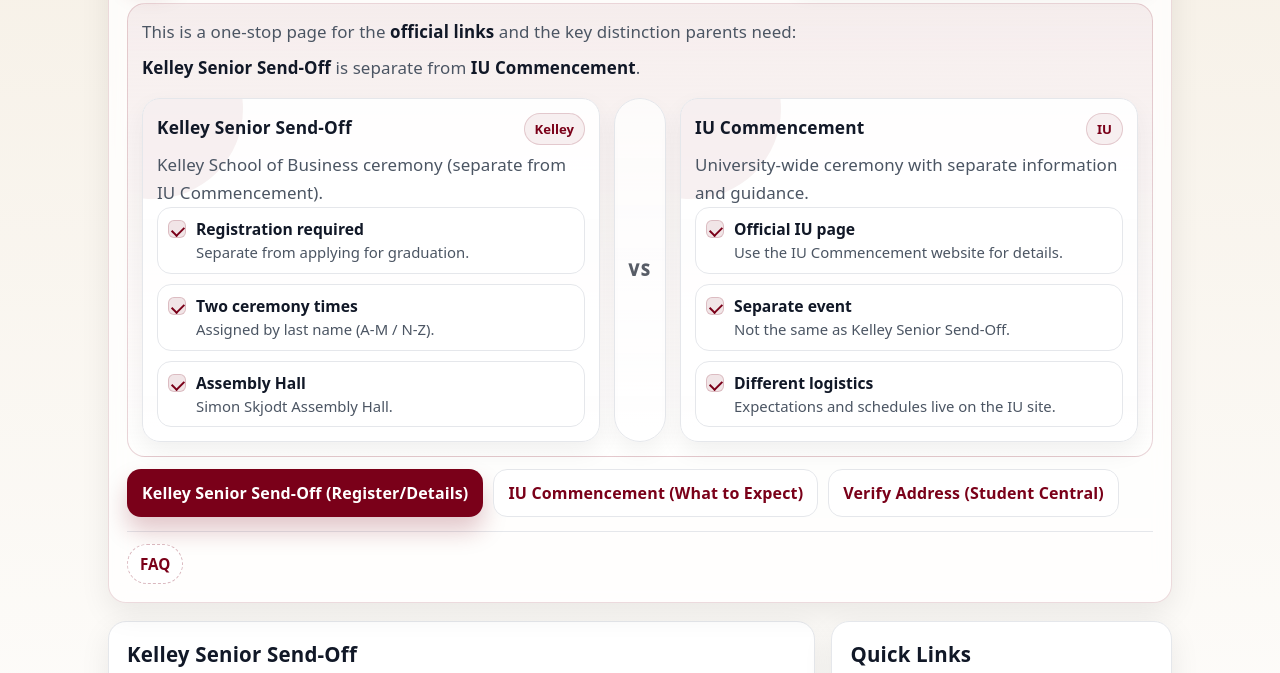
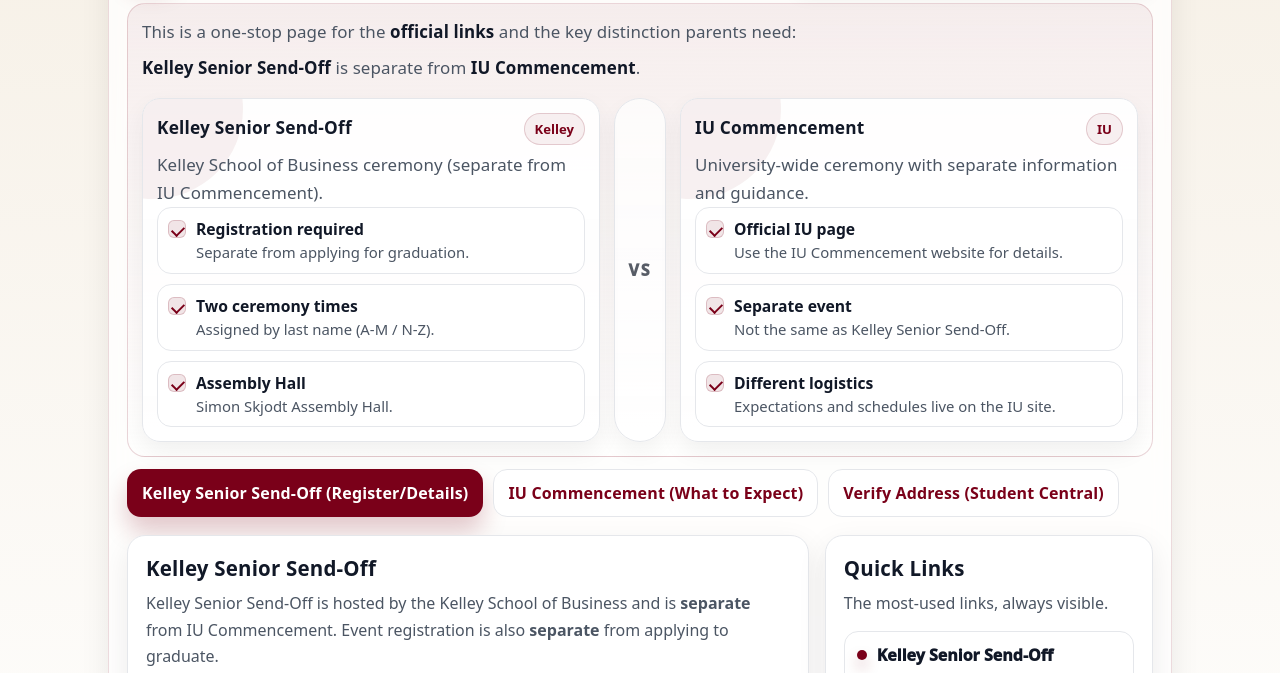
Before and after one commit to edwardbkim/graduation-info, a plain HTML site: page index.html in a window 1280 px wide. Shown: the part 116-789 px from the top of the page. Drawn offline with Linux system fonts and the light colour scheme.

Commit message:
Update index.html

```diff
--- a/index.html
+++ b/index.html
@@ -612,11 +612,6 @@
         </a>
       </div>
 
-      <div class="navchips" aria-label="Jump to sections">
-        <a class="chip" href="#faq">FAQ</a>
-      </div>
-    </header>
-
     <main>
       <!-- LEFT: content -->
       <div>
```
